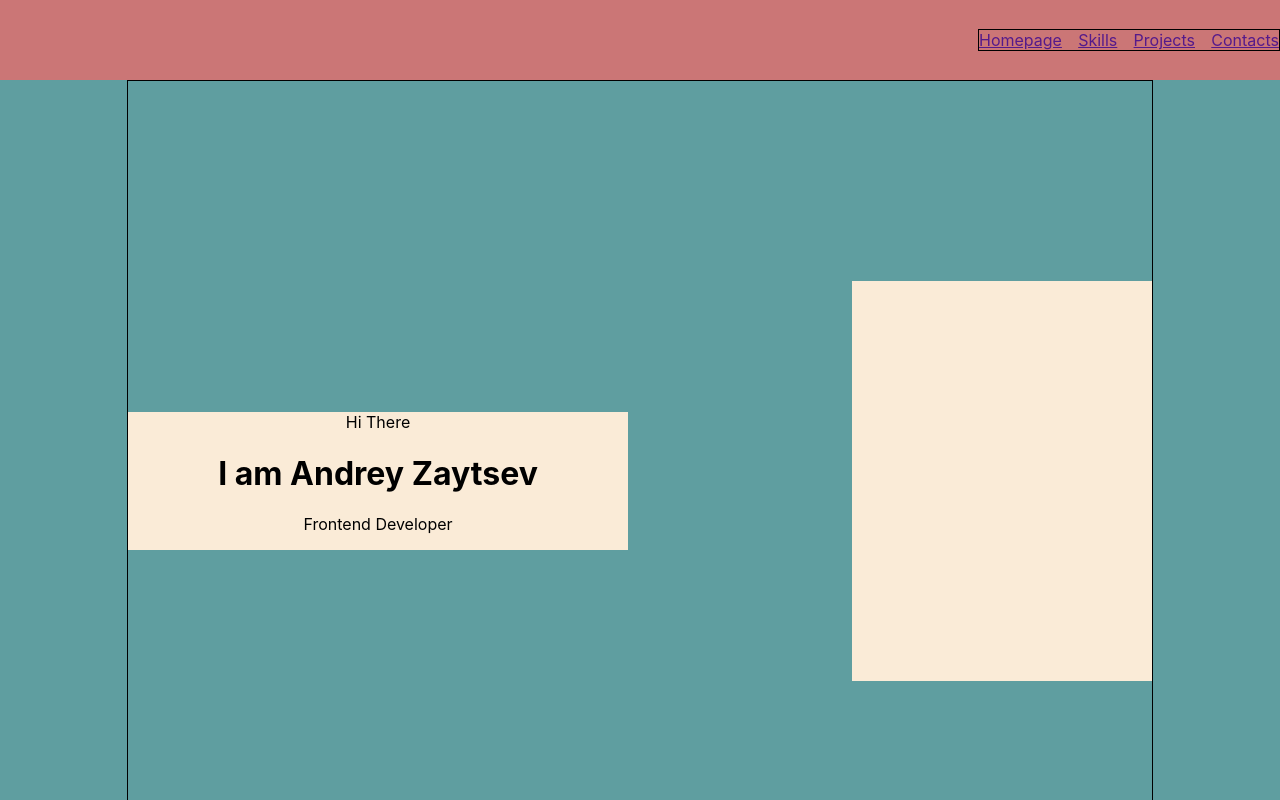
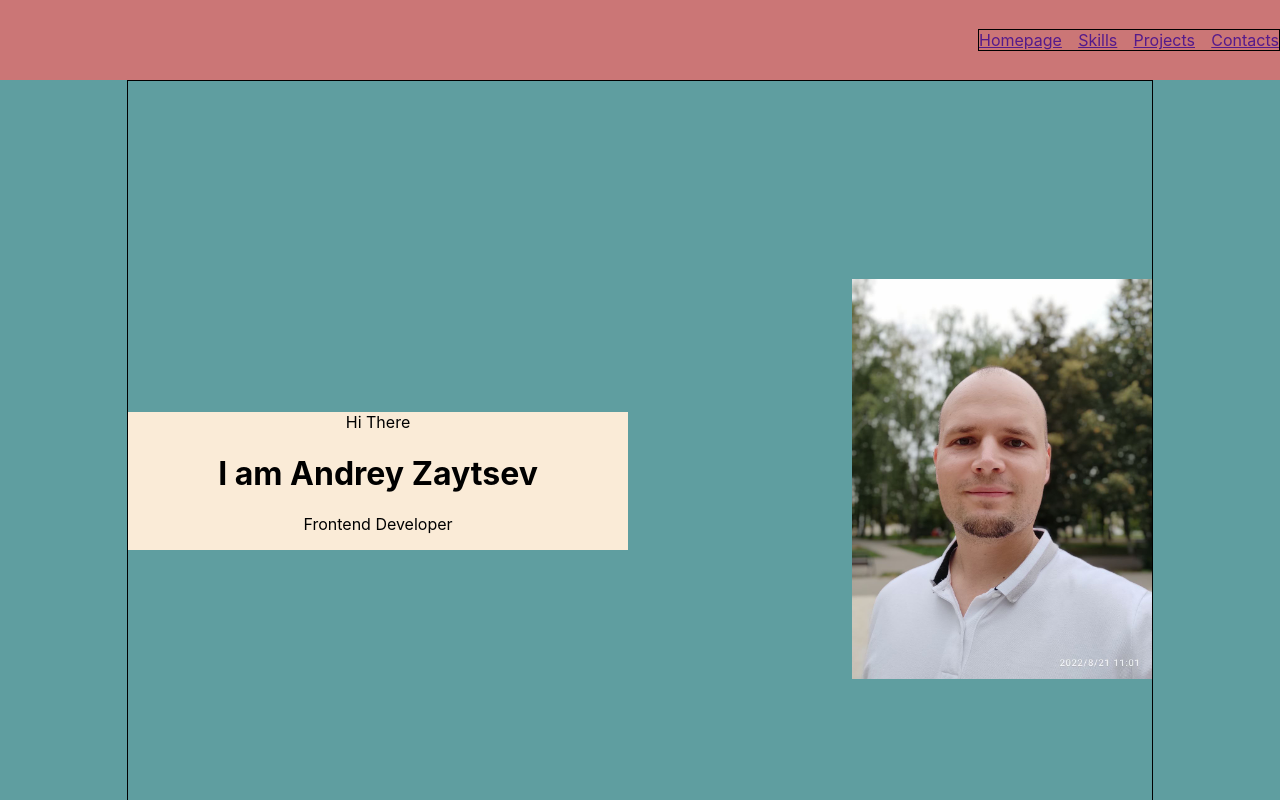
Before and after one commit to AndreyZaytsev90/Portfolio, a React (Create React App) app in the folder portfolio/: page / in a window 1280 px wide. Shown: the top 800 px of the page. Built offline with nearby package versions, Linux system fonts and the light colour scheme.

Commit message:
Added photo

```diff
--- a/portfolio/src/main/Main.tsx
+++ b/portfolio/src/main/Main.tsx
@@ -1,6 +1,7 @@
 import React from 'react';
 import style from './Main.module.css'
 import styleContainer from './../common/styles/Container.module.css'
+import Photo from '../img/photo_2.jpg'
 
 const Main = () => {
   return (
@@ -11,7 +12,9 @@ const Main = () => {
           <h1>I am Andrey Zaytsev</h1>
           <p>Frontend Developer</p>
         </div>
-                <div className={style.photo}></div>
+        <div>
+          <img className={style.photo} src={Photo} alt="Photo"/>
+        </div>
       </div>
     </div>
   );
```
Also changed, not shown: portfolio/src/img/photo_2.jpg (added). Lines whose indentation alone changed are shown as unchanged.
